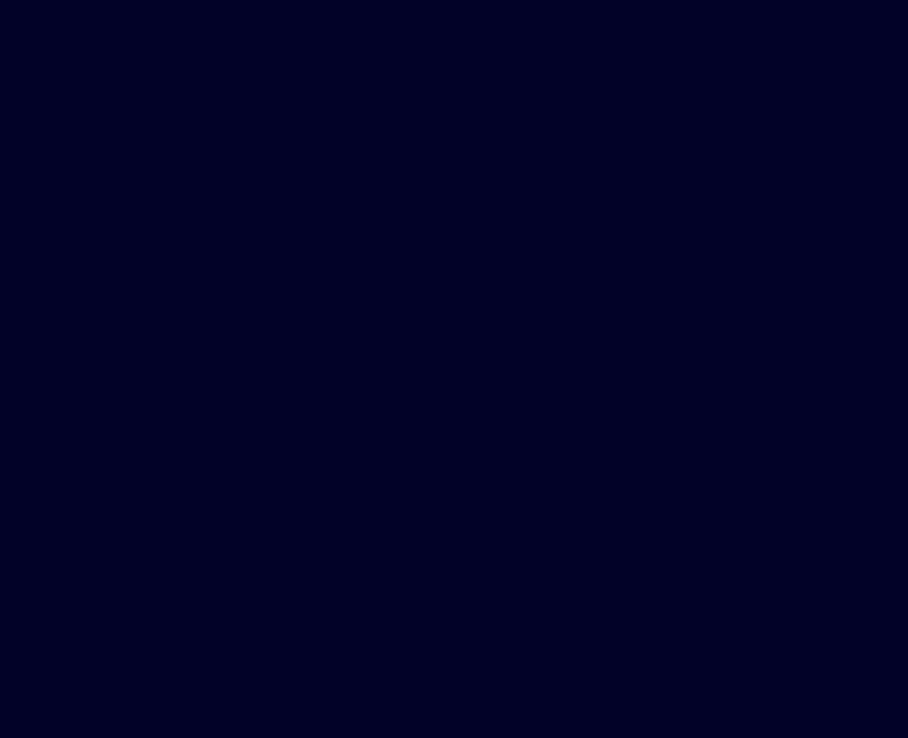
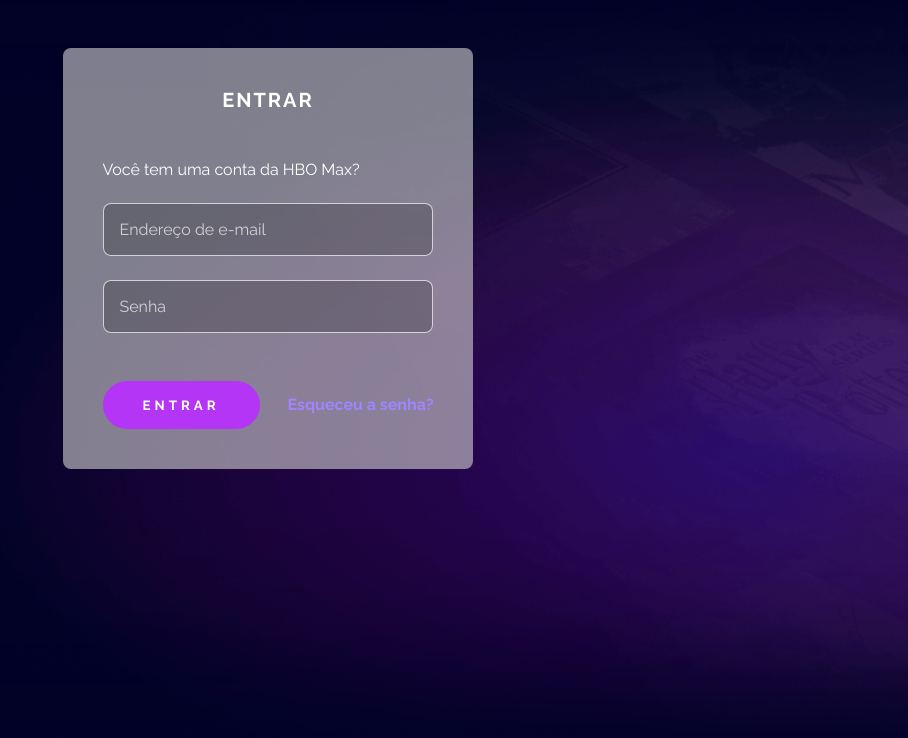
Before and after one commit to HectorG9/HBO-React, a React (Vite) app in the folder hbo-react/: page / in a window 1280 px wide. Shown: the top 738 px of the page, without its empty margins (372-1280 px from the left). Built offline with nearby package versions, Linux system fonts and the light colour scheme.

Commit message:
puxei o Footer

```diff
--- a/hbo-react/src/components/SignIn.jsx
+++ b/hbo-react/src/components/SignIn.jsx
@@ -1,8 +1,15 @@
+
+import Principal from './Principal'
+import Footer from './Footer'
 
 export default function SignIn() {
   return (
-    <div>
+    <>
 
-    </div>
+     <Principal/>
+
+     <Footer/>
+
+    </>
   )
 }
```
